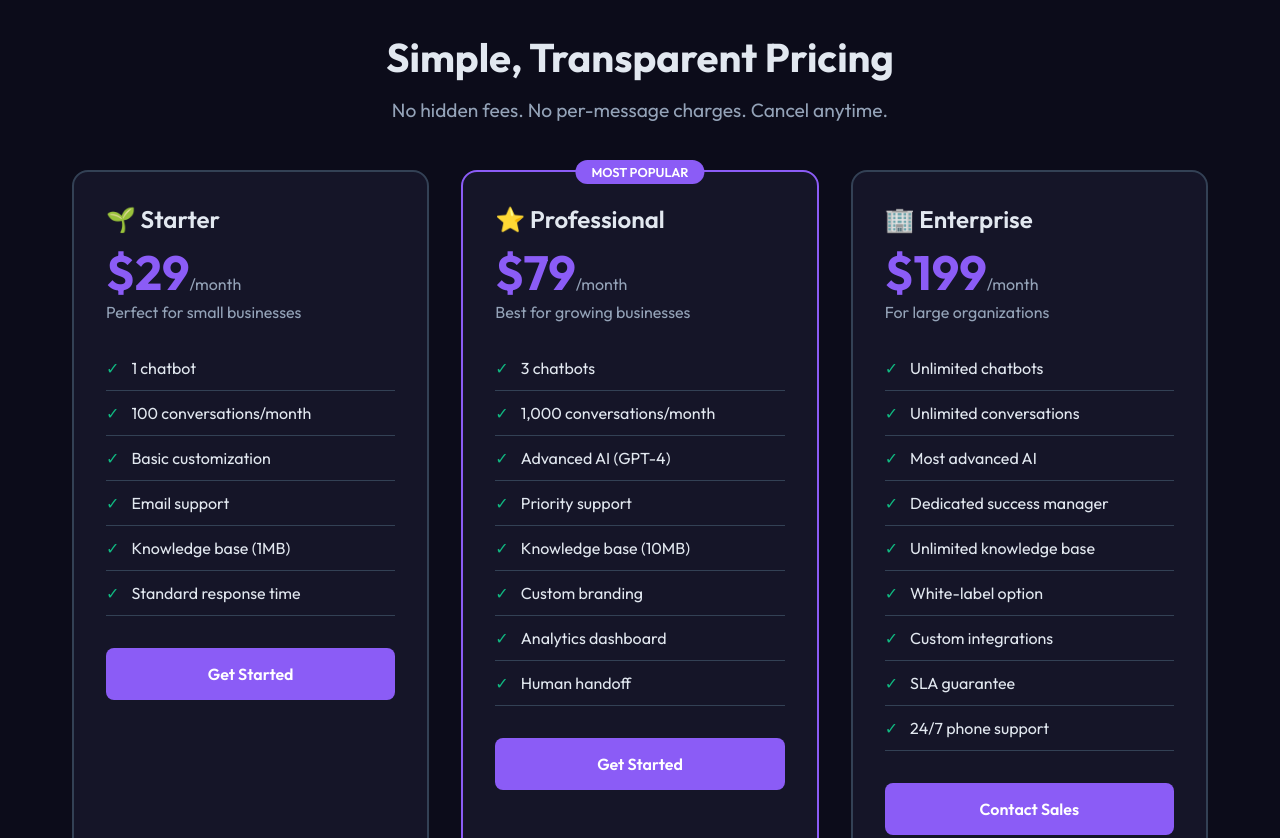
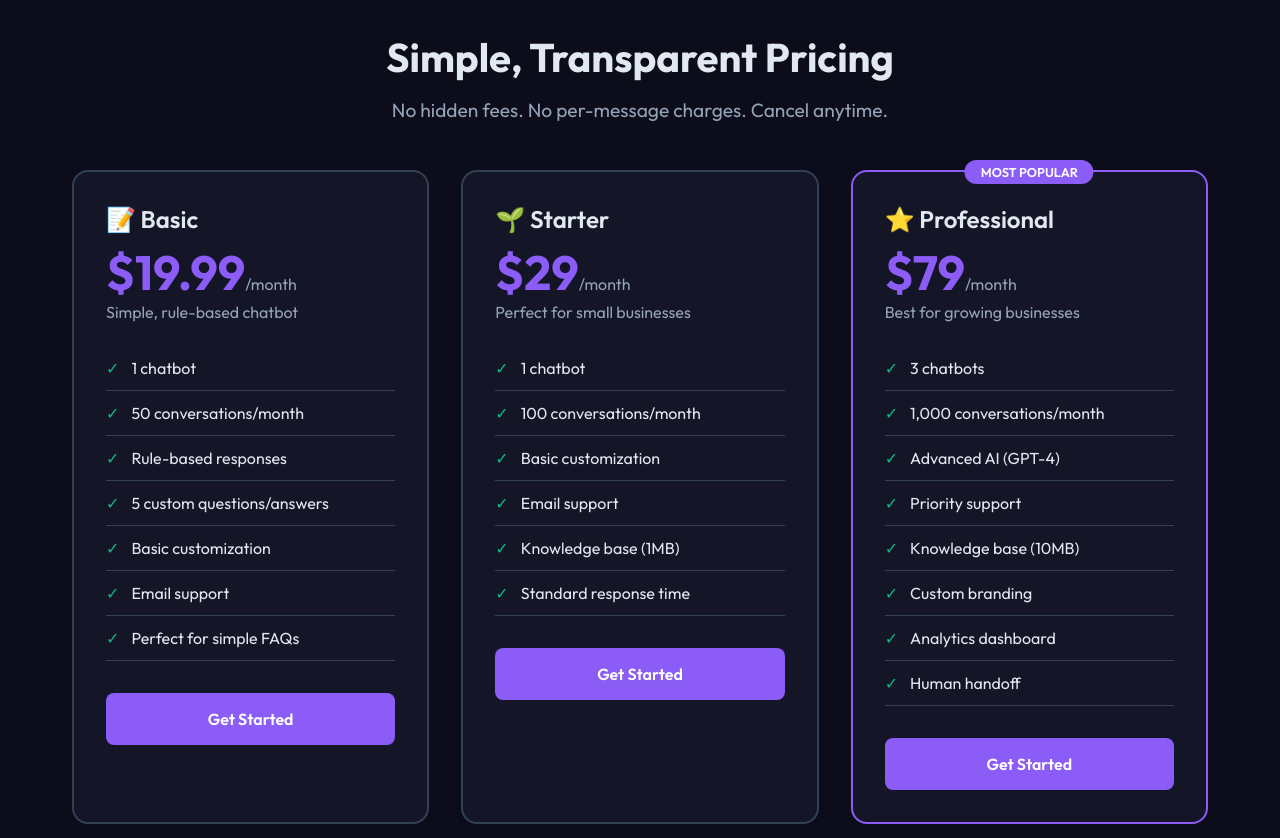
Before and after one commit to cantgetright1880-source/smokey-raven, a website: page pricing.html in a window 1280 px wide. Shown: the top 838 px of the page. Drawn offline with Linux system fonts and the light colour scheme.

Commit message:
💰 Added Basic tier at 9.99 (rule-based chatbot)

```diff
--- a/pricing.html
+++ b/pricing.html
@@ -50,6 +50,23 @@
         <p class="subtitle">No hidden fees. No per-message charges. Cancel anytime.</p>
 
         <div class="pricing-grid">
+            <!-- Basic (Rule-Based) -->
+            <div class="plan">
+                <div class="plan-name">📝 Basic</div>
+                <div class="plan-price">$19.99<span>/month</span></div>
+                <p class="plan-desc">Simple, rule-based chatbot</p>
+                <ul class="features">
+                    <li>1 chatbot</li>
+                    <li>50 conversations/month</li>
+                    <li>Rule-based responses</li>
+                    <li>5 custom questions/answers</li>
+                    <li>Basic customization</li>
+                    <li>Email support</li>
+                    <li>Perfect for simple FAQs</li>
+                </ul>
+                <a href="https://cantgetright1880-source.github.io/smokey-raven/#contact" class="btn btn-primary">Get Started</a>
+            </div>
+
             <!-- Starter -->
             <div class="plan">
                 <div class="plan-name">🌱 Starter</div>
```
